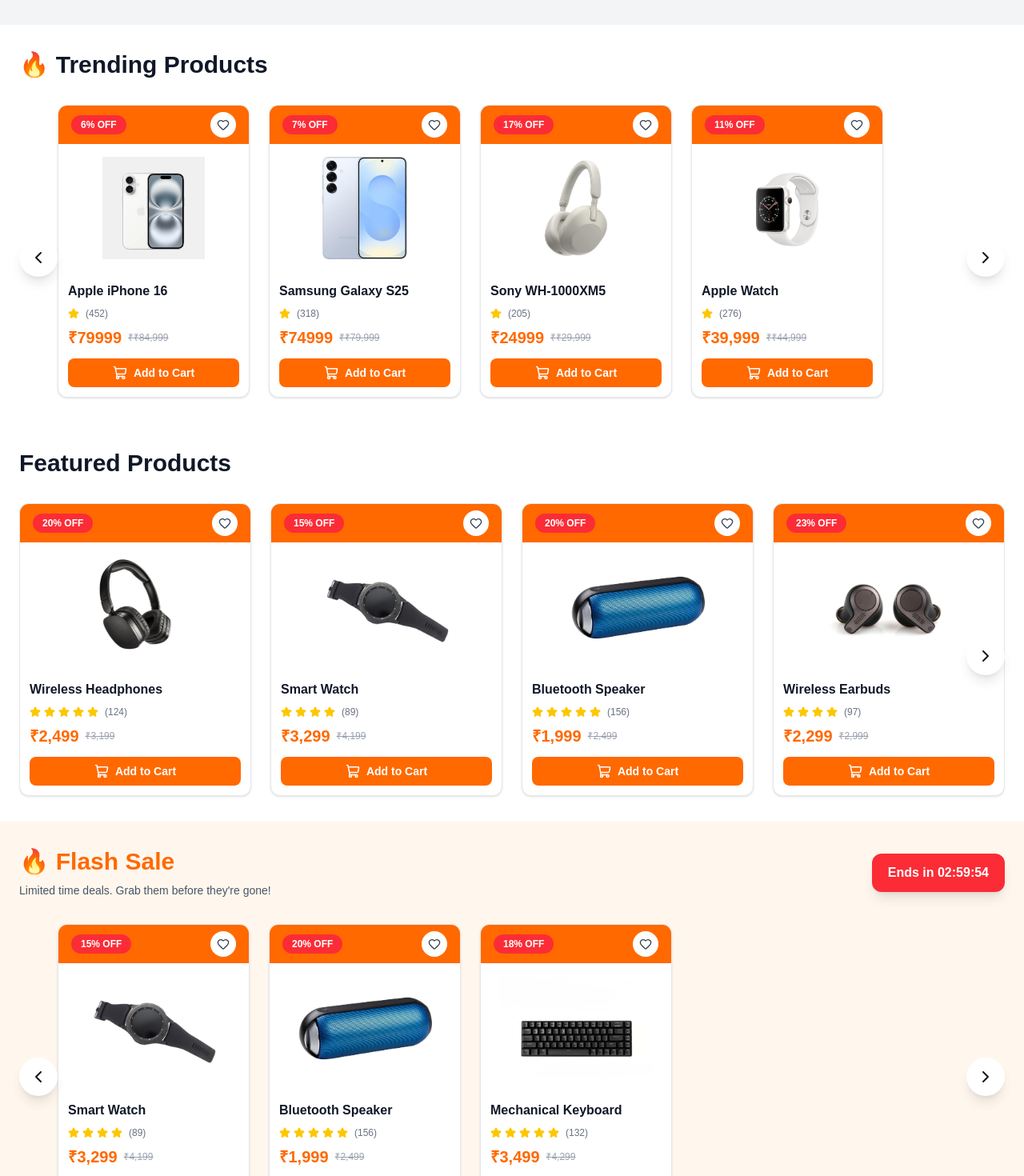
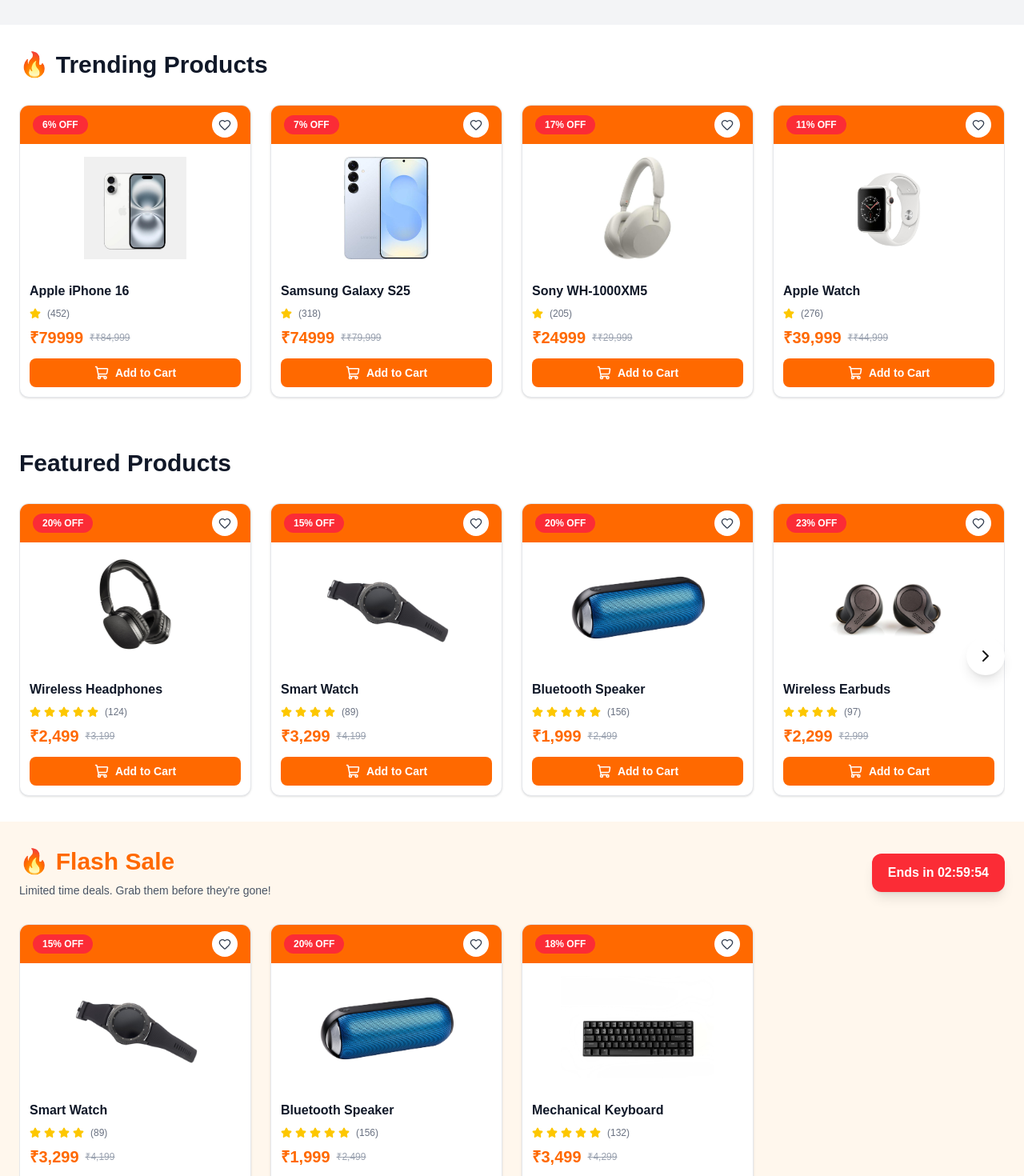
Before and after one commit to Sunil2505/Kotoze, a Next.js app: page / in a window 1280 px wide. Shown: the part 800-2270 px from the top of the page at 80% size. Built offline with nearby package versions, Linux system fonts and the light colour scheme.

Commit message:
Improve product carousel and card UI

```diff
--- a/src/components/FlashSale.tsx
+++ b/src/components/FlashSale.tsx
@@ -1,6 +1,10 @@
 "use client";
 
-import { useRef } from "react";
+import {
+  useEffect,
+  useRef,
+  useState,
+} from "react";
 
 import ProductCard from "./ProductCard";
 import Countdown from "./Countdown";
@@ -20,10 +24,64 @@
     useRef<HTMLDivElement>(null);
 
 
+  const [canLeft, setCanLeft] =
+    useState(false);
+
+
+  const [canRight, setCanRight] =
+    useState(false);
+
+
+
+
   const flashSaleProducts =
     products.filter(
       (product) => product.flashSale
     );
+
+
+
+
+
+  const checkScroll = () => {
+
+
+    const el =
+      scrollRef.current;
+
+
+    if (!el) return;
+
+
+
+    setCanLeft(
+      el.scrollLeft > 0
+    );
+
+
+
+    setCanRight(
+
+      el.scrollLeft + el.clientWidth <
+        el.scrollWidth - 5
+
+    );
+
+
+  };
+
+
+
+
+
+  useEffect(() => {
+
+    checkScroll();
+
+  }, []);
+
+
+
 
 
 
@@ -32,19 +90,37 @@
   ) => {
 
 
-    scrollRef.current?.scrollBy({
+    const el =
+      scrollRef.current;
+
+
+    if (!el) return;
+
+
+
+    el.scrollBy({
 
       left:
         direction === "left"
-          ? -320
-          : 320,
+          ? -el.clientWidth
+          : el.clientWidth,
+
 
       behavior: "smooth",
 
     });
 
 
+
+    setTimeout(
+      checkScroll,
+      400
+    );
+
+
   };
+
+
 
 
 
@@ -60,7 +136,7 @@
 
 
 
-        {/* Header */}
+
 
         <div className="mb-8 flex items-center justify-between">
 
@@ -98,11 +174,18 @@
 
 
 
+
+
         <div className="relative">
 
 
 
+
+
+
           {/* Left */}
+
+          {canLeft && (
 
             <button
 
@@ -118,6 +201,11 @@
 
             </button>
 
+          )}
+
+
+
+
 
 
 
@@ -130,7 +218,9 @@
 
             ref={scrollRef}
 
-            className="flex gap-6 overflow-x-auto scroll-smooth px-12 pb-4 [scrollbar-width:none]"
+            onScroll={checkScroll}
+
+            className="flex gap-6 overflow-hidden scroll-smooth pb-4"
 
           >
 
@@ -143,7 +233,7 @@
 
                   key={product.id}
 
-                  className="min-w-[240px] max-w-[240px]"
+                  className="basis-[calc((100%-72px)/4)] shrink-0"
 
                 >
 
@@ -171,7 +261,10 @@
 
 
 
+
           {/* Right */}
+
+          {canRight && (
 
             <button
 
@@ -187,9 +280,15 @@
 
             </button>
 
+          )}
+
+
+
+
 
 
         </div>
+
 
 
 
@@ -214,6 +313,7 @@
 
 
 
+
       </div>
 
 
--- a/src/components/TrendingProducts.tsx
+++ b/src/components/TrendingProducts.tsx
@@ -1,6 +1,10 @@
 "use client";
 
-import { useRef } from "react";
+import {
+  useEffect,
+  useRef,
+  useState,
+} from "react";
 
 import ProductCard from "./ProductCard";
 
@@ -20,24 +24,95 @@
 
 
 
+  const [canLeft, setCanLeft] =
+    useState(false);
+
+
+  const [canRight, setCanRight] =
+    useState(false);
+
+
+
+
+  const checkScroll = () => {
+
+
+    const el =
+      scrollRef.current;
+
+
+    if (!el) return;
+
+
+    setCanLeft(
+      el.scrollLeft > 0
+    );
+
+
+    setCanRight(
+
+      el.scrollLeft + el.clientWidth <
+        el.scrollWidth - 5
+
+    );
+
+
+  };
+
+
+
+
+
+  useEffect(() => {
+
+    checkScroll();
+
+  }, []);
+
+
+
+
+
+
+
   const scroll = (
     direction: "left" | "right"
   ) => {
 
 
-    scrollRef.current?.scrollBy({
+    const el =
+      scrollRef.current;
+
+
+    if (!el) return;
+
+
+
+    el.scrollBy({
 
       left:
         direction === "left"
-          ? -320
-          : 320,
+          ? -el.clientWidth
+          : el.clientWidth,
+
 
       behavior: "smooth",
 
     });
 
 
+
+    setTimeout(
+      checkScroll,
+      400
+    );
+
+
   };
+
+
+
+
 
 
 
@@ -50,6 +125,7 @@
       <div className="mx-auto max-w-7xl px-6">
 
 
+
         <h2 className="mb-8 text-3xl font-extrabold text-gray-900">
 
           🔥 Trending Products
@@ -60,23 +136,39 @@
 
 
 
+
         <div className="relative">
+
+
+
 
 
 
           {/* Left Arrow */}
 
+          {canLeft && (
+
             <button
 
-            onClick={() => scroll("left")}
+              onClick={() =>
+                scroll("left")
+              }
 
-            className="absolute left-0 top-1/2 z-20 -translate-y-1/2 rounded-full bg-white p-3 shadow-lg hover:bg-orange-500 hover:text-white"
+              className="absolute left-0 top-1/2 z-20 -translate-y-1/2 rounded-full bg-white p-3 shadow-lg transition hover:bg-orange-500 hover:text-white"
 
             >
 
+
               <ChevronLeft />
 
+
             </button>
+
+          )}
+
+
+
+
 
 
 
@@ -90,9 +182,12 @@
 
             ref={scrollRef}
 
-            className="flex gap-6 overflow-x-auto scroll-smooth px-12 pb-4 [scrollbar-width:none]"
+            onScroll={checkScroll}
+
+            className="flex gap-6 overflow-hidden scroll-smooth pb-4"
 
           >
+
 
 
             {trendingProducts.map((product) => (
@@ -102,7 +197,7 @@
 
                 key={product.id}
 
-                className="min-w-[240px] max-w-[240px]"
+                className="basis-[calc((100%-72px)/4)] shrink-0"
 
               >
 
@@ -120,7 +215,13 @@
             ))}
 
 
+
           </div>
+
+
+
+
+
 
 
 
@@ -130,17 +231,29 @@
 
           {/* Right Arrow */}
 
+          {canRight && (
+
             <button
 
-            onClick={() => scroll("right")}
+              onClick={() =>
+                scroll("right")
+              }
 
-            className="absolute right-0 top-1/2 z-20 -translate-y-1/2 rounded-full bg-white p-3 shadow-lg hover:bg-orange-500 hover:text-white"
+              className="absolute right-0 top-1/2 z-20 -translate-y-1/2 rounded-full bg-white p-3 shadow-lg transition hover:bg-orange-500 hover:text-white"
 
             >
 
+
               <ChevronRight />
 
+
             </button>
+
+          )}
+
+
+
+
 
 
 
--- a/src/components/product/RelatedProducts.tsx
+++ b/src/components/product/RelatedProducts.tsx
@@ -1,6 +1,10 @@
 "use client";
 
-import { useRef } from "react";
+import {
+  useEffect,
+  useRef,
+  useState,
+} from "react";
 
 import ProductCard from "@/components/ProductCard";
 
@@ -20,24 +24,96 @@
 
 
 
+  const [canLeft, setCanLeft] =
+    useState(false);
+
+
+  const [canRight, setCanRight] =
+    useState(false);
+
+
+
+
+
+  const checkScroll = () => {
+
+
+    const el =
+      scrollRef.current;
+
+
+    if (!el) return;
+
+
+    setCanLeft(
+      el.scrollLeft > 0
+    );
+
+
+    setCanRight(
+
+      el.scrollLeft + el.clientWidth <
+        el.scrollWidth - 5
+
+    );
+
+
+  };
+
+
+
+
+
+  useEffect(() => {
+
+    checkScroll();
+
+  }, []);
+
+
+
+
+
+
+
   const scroll = (
     direction: "left" | "right"
   ) => {
 
 
-    scrollRef.current?.scrollBy({
+    const el =
+      scrollRef.current;
+
+
+    if (!el) return;
+
+
+
+    el.scrollBy({
 
       left:
         direction === "left"
-          ? -320
-          : 320,
+          ? -el.clientWidth
+          : el.clientWidth,
+
 
       behavior: "smooth",
 
     });
 
 
+
+    setTimeout(
+      checkScroll,
+      400
+    );
+
+
   };
+
+
+
+
 
 
 
@@ -58,11 +134,20 @@
 
 
 
+
+
+
       <div className="relative">
 
 
 
+
+
+
+
         {/* Left */}
+
+        {canLeft && (
 
           <button
 
@@ -70,13 +155,20 @@
               scroll("left")
             }
 
-          className="absolute left-0 top-1/2 z-20 -translate-y-1/2 rounded-full bg-white p-3 shadow-lg hover:bg-orange-500 hover:text-white"
+            className="absolute left-0 top-1/2 z-20 -translate-y-1/2 rounded-full bg-white p-3 shadow-lg transition hover:bg-orange-500 hover:text-white"
 
           >
 
             <ChevronLeft />
 
           </button>
+
+        )}
+
+
+
+
+
 
 
 
@@ -89,7 +181,9 @@
 
           ref={scrollRef}
 
-          className="flex gap-6 overflow-x-auto scroll-smooth px-12 pb-4 [scrollbar-width:none]"
+          onScroll={checkScroll}
+
+          className="flex gap-6 overflow-hidden scroll-smooth pb-4"
 
         >
 
@@ -101,7 +195,7 @@
 
               key={product.id}
 
-              className="min-w-[240px] max-w-[240px]"
+              className="basis-[calc((100%-72px)/4)] shrink-0"
 
             >
 
@@ -128,7 +222,13 @@
 
 
 
+
+
+
+
         {/* Right */}
+
+        {canRight && (
 
           <button
 
@@ -136,13 +236,19 @@
               scroll("right")
             }
 
-          className="absolute right-0 top-1/2 z-20 -translate-y-1/2 rounded-full bg-white p-3 shadow-lg hover:bg-orange-500 hover:text-white"
+            className="absolute right-0 top-1/2 z-20 -translate-y-1/2 rounded-full bg-white p-3 shadow-lg transition hover:bg-orange-500 hover:text-white"
 
           >
 
             <ChevronRight />
 
           </button>
+
+        )}
+
+
+
+
 
 
 
```
Lines whose indentation alone changed are shown as unchanged.
